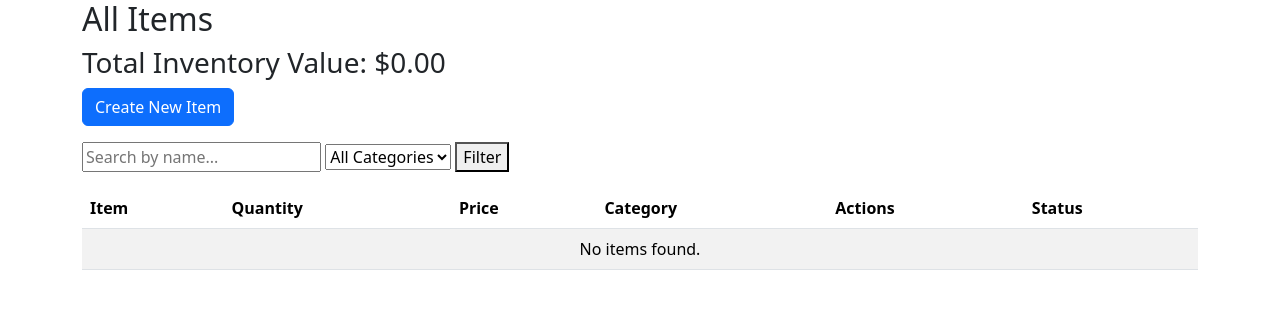
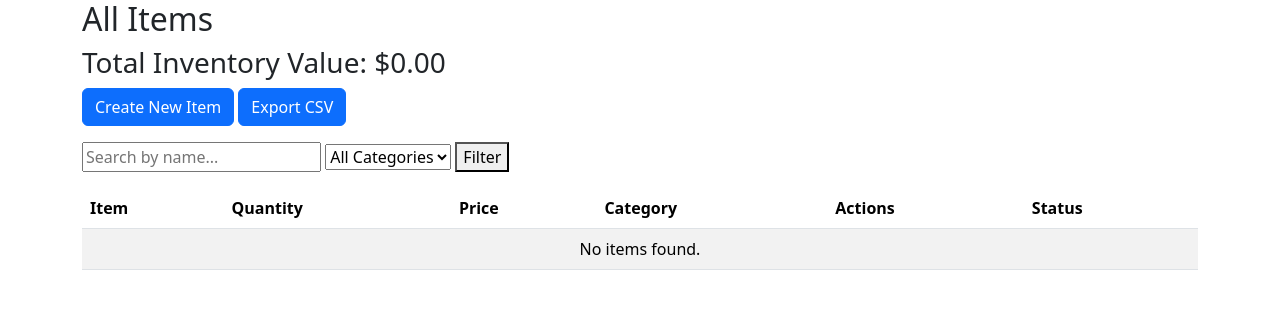
Before and after one commit to Kuscko/supplysage, a Django app: page /items/ in a window 1280 px wide. Shown: the top 309 px of the page. Run offline with Django 5.2, Linux system fonts and the light colour scheme; the visitor is signed in with stand-in values (Sample User, id 1); data that the repository does not hold is empty.

Commit message:
Added an export button for CSVs on the items page.

```diff
--- a/supplysage/inventory/templates/inventory/item_list.html
+++ b/supplysage/inventory/templates/inventory/item_list.html
@@ -10,6 +10,7 @@
 
 <!-- Create New Item Button -->
 <a href="{% url 'item_create' %}" class="btn btn-primary mb-3">Create New Item</a>
+<a href="{% url 'export_inventory_csv' %}" class="btn btn-primary mb-3">Export CSV</a>
 
 <!-- Search & Filter Form -->
 <form method="get" class="mb-3" style="margin-bottom: 1rem;">
```
